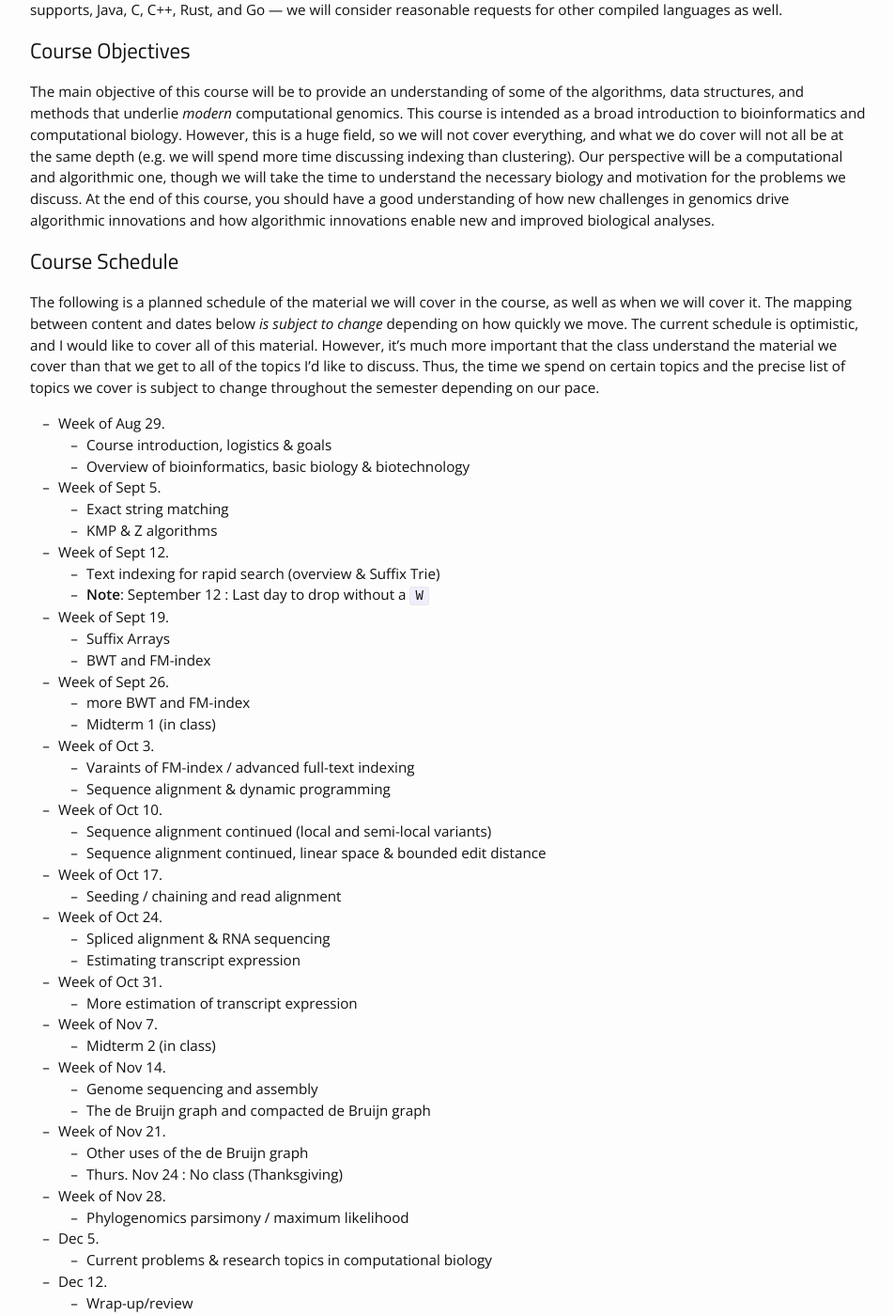
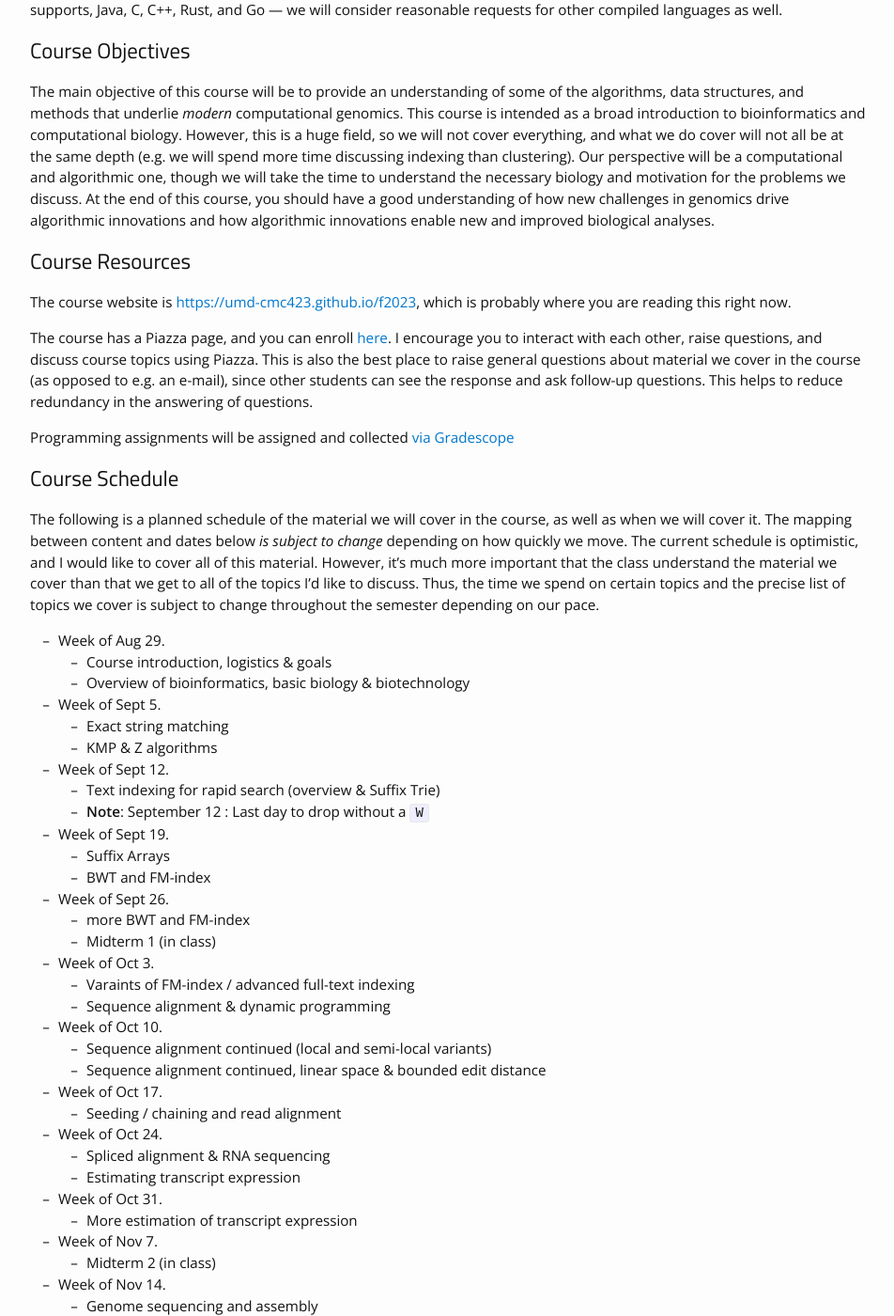
Before and after one commit to umd-cmsc423/f2023, a Jekyll site: the page built from materials.md, in a window 1280 px wide and 1400 px high, scrolled down 1990 px. Shown: the whole window at 94% size, without its empty margins (163-1115 px from the left). Built offline with Jekyll 4.4.1, drawn with Linux system fonts in a browser that asks for light colours; nearby versions of some CDN libraries; some of the changed text lies outside the part shown.

Commit message:
Change order of contents
point at gradescope rather than ELMS

```diff
--- a/materials.md
+++ b/materials.md
@@ -12,7 +12,7 @@ Here you'll find an overview of the course — the material I expect we'll cover
 
 ## Logistics
 
-* Course Website : [https://rob-p.github.io/CMSC423_F22/](https://rob-p.github.io/CMSC423_F22/)
+* Course Website : [https://umd-cmc423.github.io/f2023/](https://umd-cmc423.github.io/f2023/)
 * Instructor : Rob Patro
 * Instructor office hours: Thurs. 12:30 - 1:30 PM (or request appointment)
 * Class location: IRB 2207
@@ -65,6 +65,14 @@ While you should have had, in the prerequisites for this course, exposure to the
 ## Course Objectives
 
 The main objective of this course will be to provide an understanding of some of the algorithms, data structures, and methods that underlie _modern_ computational genomics. This course is intended as a broad introduction to bioinformatics and computational biology.  However, this is a huge field, so we will not cover everything, and what we do cover will not all be at the same depth (e.g. we will spend more time discussing indexing than clustering).   Our perspective will be a computational and algorithmic one, though we will take the time to understand the necessary biology and motivation for the problems we discuss. At the end of this course, you should have a good understanding of how new challenges in genomics drive algorithmic innovations and how algorithmic innovations enable new and improved biological analyses.
+
+## Course Resources
+
+The course website is [https://umd-cmc423.github.io/f2023](https://umd-cmc423.github.io/f2023), which is probably where you are reading this right now.
+
+The course has a Piazza page, and you can enroll [here](http:///www.piazza.com/umd/fall2023/cmsc423).  I encourage you to interact with each other, raise questions, and discuss course topics using Piazza.  This is also the best place to raise general questions about material we cover in the course (as opposed to e.g. an e-mail), since other students can see the response and ask follow-up questions.  This helps to reduce redundancy in the answering of questions.
+
+Programming assignments will be assigned and collected [via Gradescope](https://www.gradescope.com/courses/590981)
 
 ## Course  Schedule
 
```
Also changed, not shown: other parts of materials.md (+0 -7 lines).
